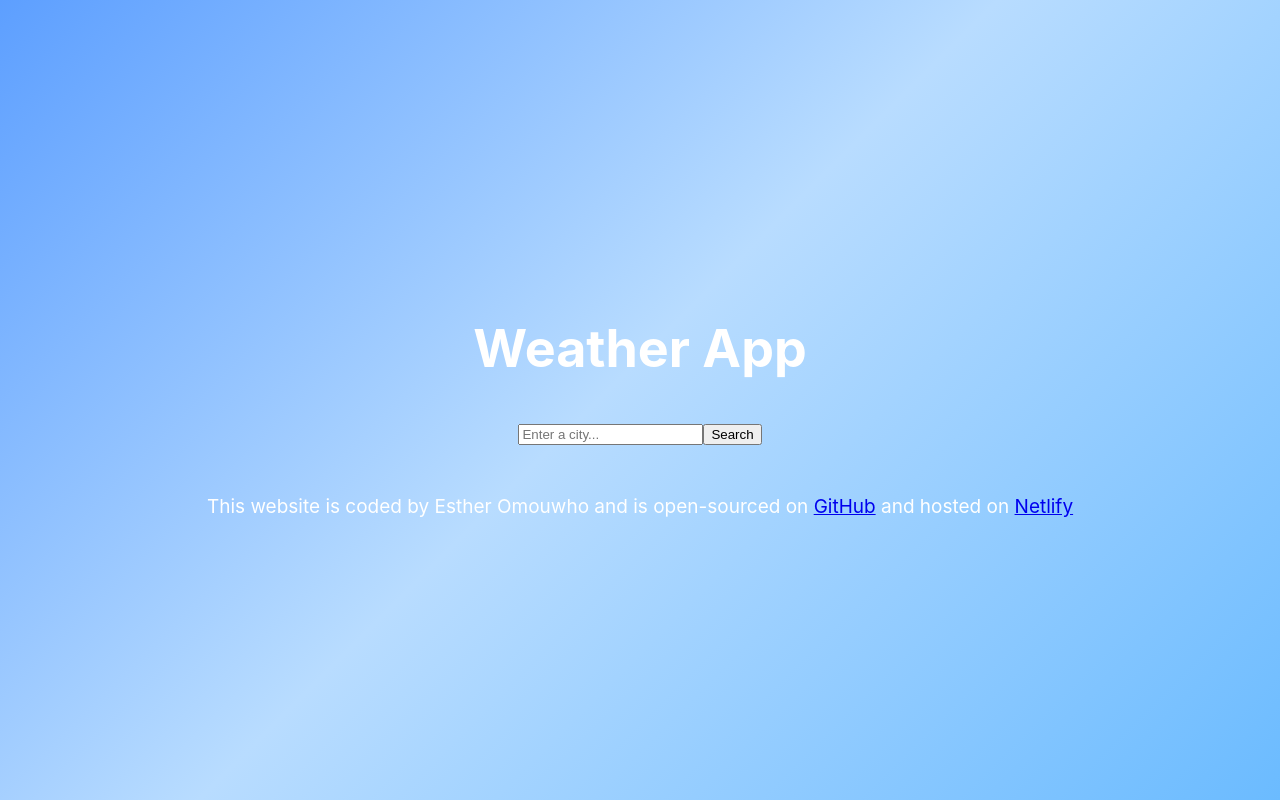
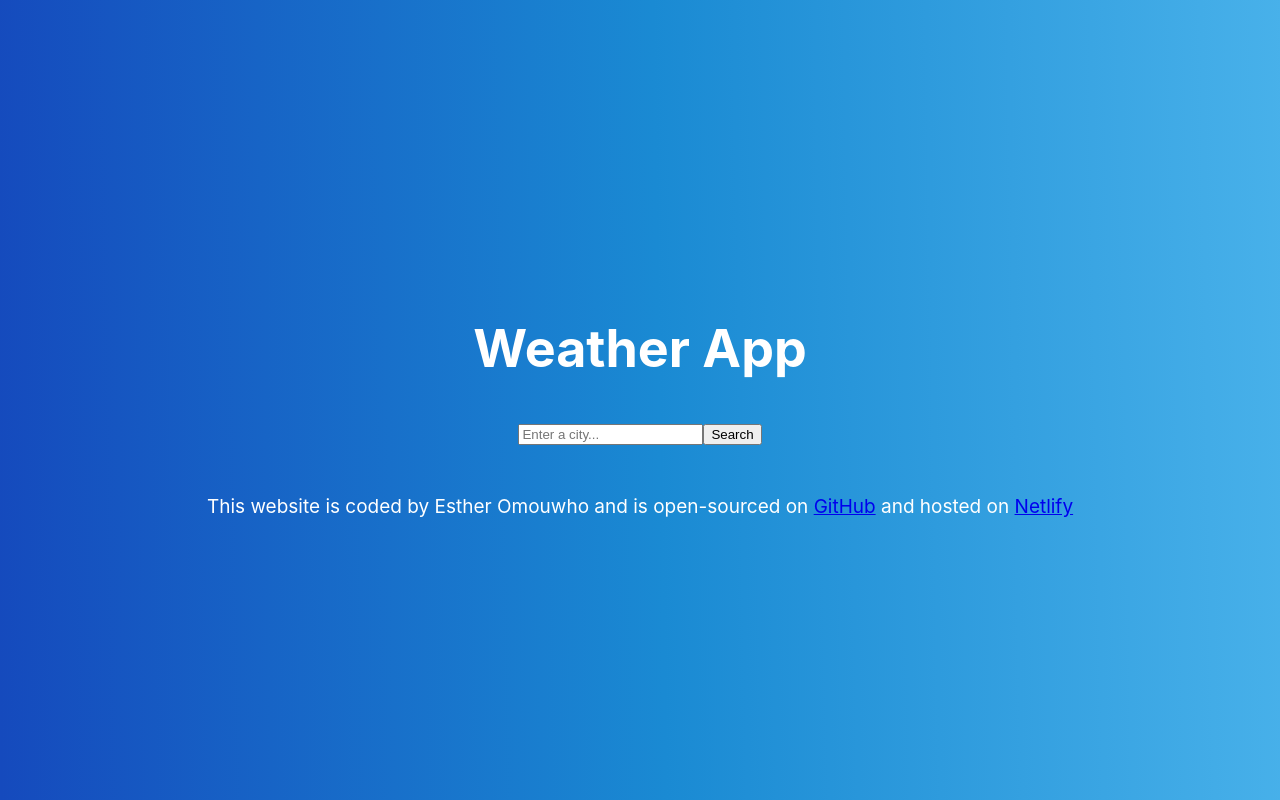
Before and after one commit to Omouwho/react-weather-app, a React (Create React App) app: page / in a window 1280 px wide. Built offline with nearby package versions, Linux system fonts and the light colour scheme.

Commit message:
Changed the background gradient.

```diff
--- a/src/App.css
+++ b/src/App.css
@@ -18,7 +18,7 @@
 }
 
 .App-header {
-  background: linear-gradient(-225deg, #5D9FFF 0%, #B8DCFF 48%, #6BBBFF 100%);
+  background: linear-gradient(89deg, rgb(21, 74, 189) 0.1%, rgb(26, 138, 211) 51.5%, rgb(72, 177, 234) 100.2%);
   min-height: 100vh;
   display: flex;
   flex-direction: column;
```
